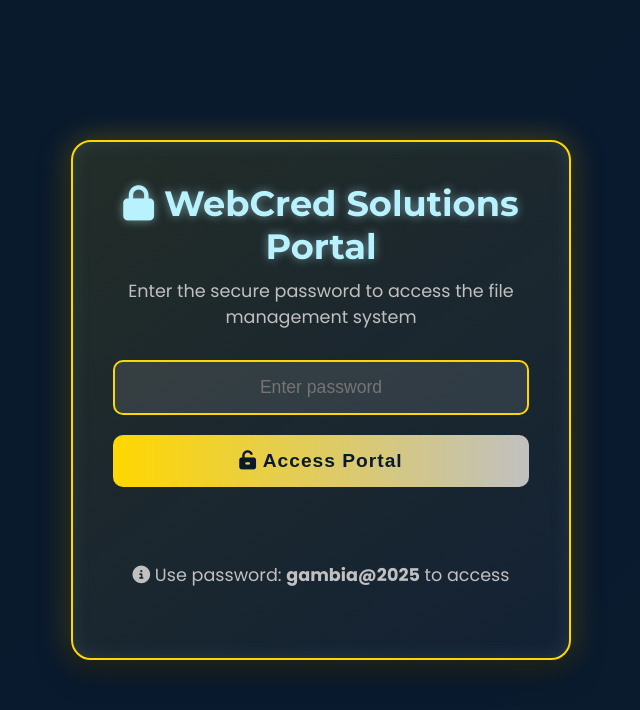
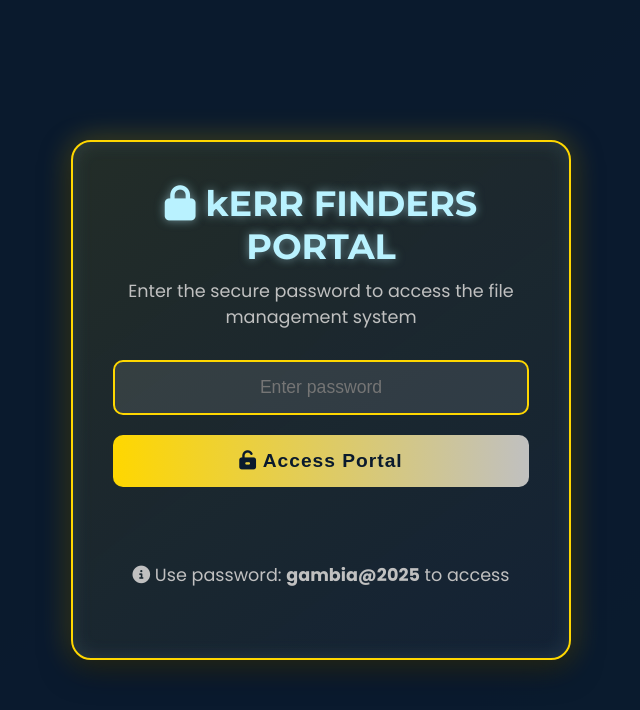
Before and after one commit to kerrfinders/.gm, a plain HTML site: page index.html in a window 1280 px wide. Shown: the whole page, without its empty margins (319-959 px from the left). Drawn offline with Linux system fonts and the light colour scheme.

Commit message:
Update index.html

```diff
--- a/index.html
+++ b/index.html
@@ -449,7 +449,7 @@
     <!-- Password overlay -->
     <div id="password-overlay">
         <div class="password-container fade-in">
-            <h1><i class="fas fa-lock"></i> WebCred Solutions Portal</h1>
+            <h1><i class="fas fa-lock"></i> kERR FINDERS PORTAL</h1>
             <p>Enter the secure password to access the file management system</p>
 
             <div class="password-input">
```
